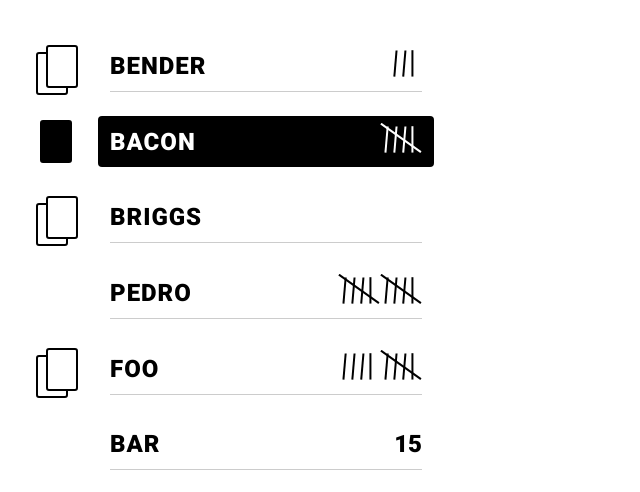
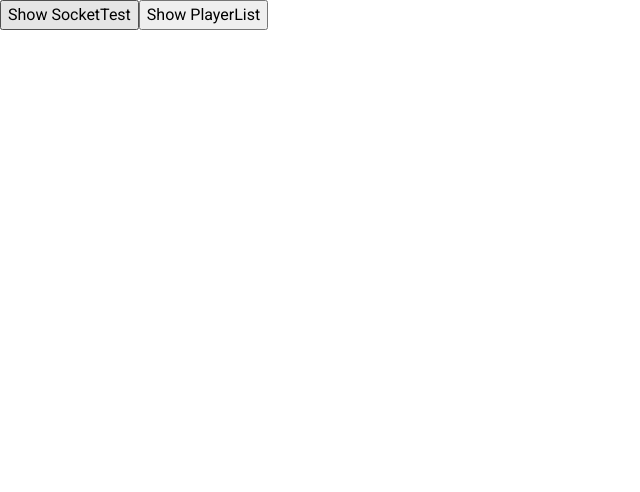
Before and after one commit to I3uckwheat/cards-of-carousal, a React (Create React App) app in the folder frontend/: page / in a window 1280 px wide. Shown: the top 492 px of the page, without its empty margins (0-640 px from the left). Built offline with nearby package versions, Linux system fonts and the light colour scheme; no server answers.

Commit message:
CAdds buttons to conditionally render SocketTest and PlayerList individually

```diff
--- a/frontend/src/App.js
+++ b/frontend/src/App.js
@@ -1,52 +1,20 @@
-import React from 'react';
-// import SocketTest from './components/SocketTest';
+import React, { useState } from 'react';
+import SocketTest from './components/SocketTest';
 import PlayerList from './components/PlayerList';
 
+import players from './temp/playerList';
+
 function App() {
-  const players = {
-    playerID1: {
-      name: 'Bender',
-      score: 3,
-      czar: false,
-      submittedCards: [1, 4],
-    },
-    playerID2: {
-      name: 'Bacon',
-      score: 5,
-      czar: true,
-      submittedCards: [],
-    },
-    playerID3: {
-      name: 'Briggs',
-      score: 0,
-      czar: false,
-      submittedCards: [5, 6],
-    },
-    playerID4: {
-      name: 'Pedro',
-      score: 10,
-      czar: false,
-      submittedCards: [],
-    },
-    playerID5: {
-      name: 'Foo',
-      score: 9,
-      czar: false,
-      submittedCards: [2, 5],
-    },
-    playerID6: {
-      name: 'Bar',
-      score: 15,
-      czar: false,
-      submittedCards: [],
-    },
-  };
+  const [showSocketTest, setShowSocketTest] = useState(false);
+  const [showPlayerList, setShowPlayerList] = useState(false);
 
   return (
     <div className="App">
-      {/* <SocketTest /> */}
+      <button type="button" onClick={() => { setShowSocketTest(!showSocketTest); }}>Show SocketTest</button>
+      <button type="button" onClick={() => { setShowPlayerList(!showPlayerList); }}>Show PlayerList</button>
 
-      <PlayerList players={players} />
+      {showSocketTest && <SocketTest />}
+      {showPlayerList && <PlayerList players={players} />}
     </div>
   );
 }
```
